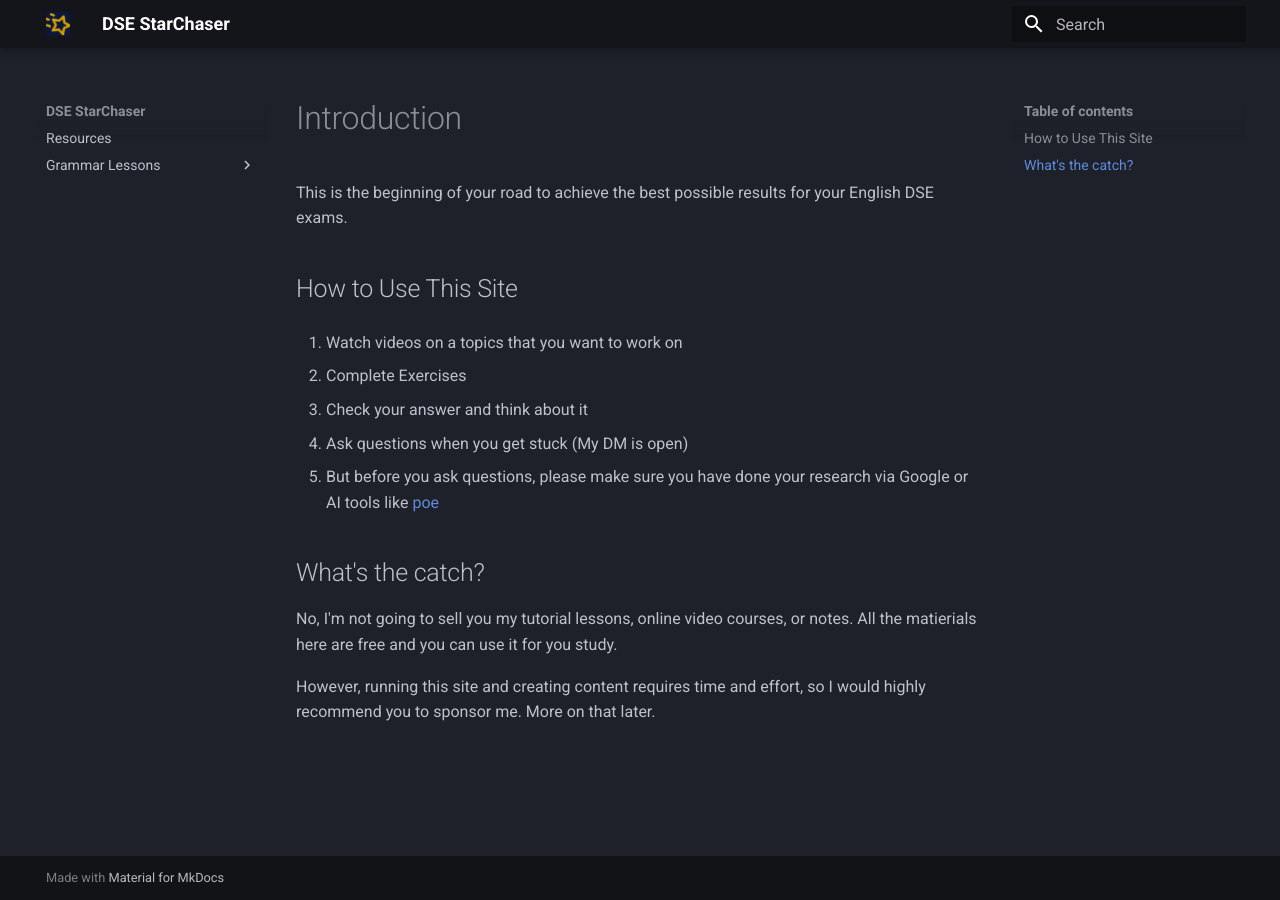
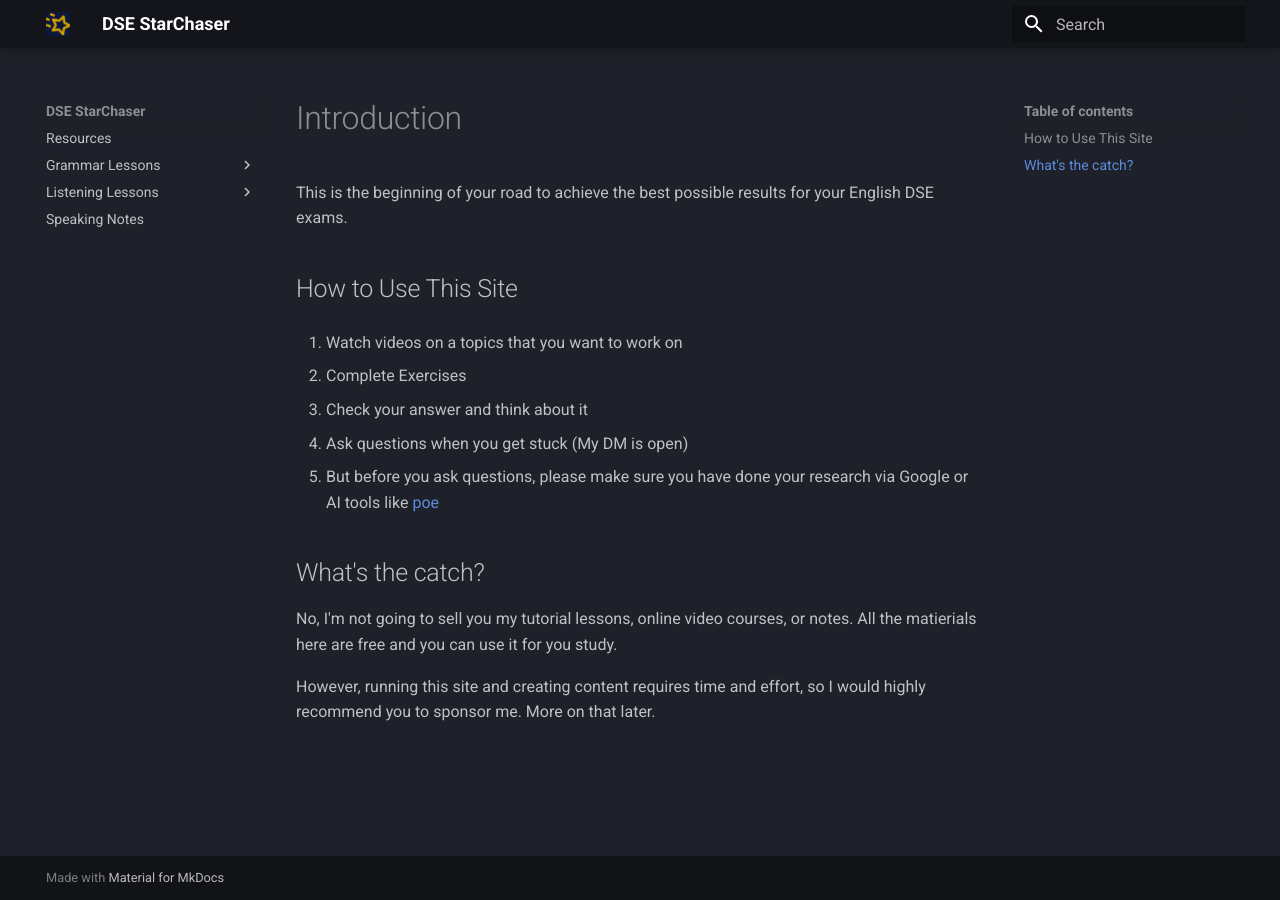
Before and after one commit to louiskwt/starchaser-portal, an MkDocs documentation site: the page built from docs/index.md, in a window 1280 px wide. Built offline with MkDocs 1.6.1 and Material for MkDocs 9.7.7, drawn with Linux system fonts in a browser that asks for light colours.

Commit message:
update navigation

```diff
--- a/mkdocs.yml
+++ b/mkdocs.yml
@@ -14,3 +14,6 @@ nav:
   - Resources: resources/index.md
   - Grammar Lessons:
       - grammar/index.md
+  - Listening Lessons:
+      - listening/index.md
+  - Speaking Notes: speaking/index.md
```
